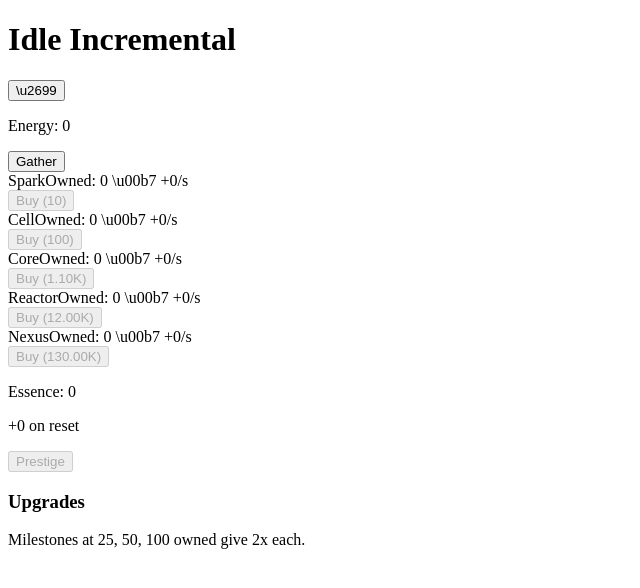
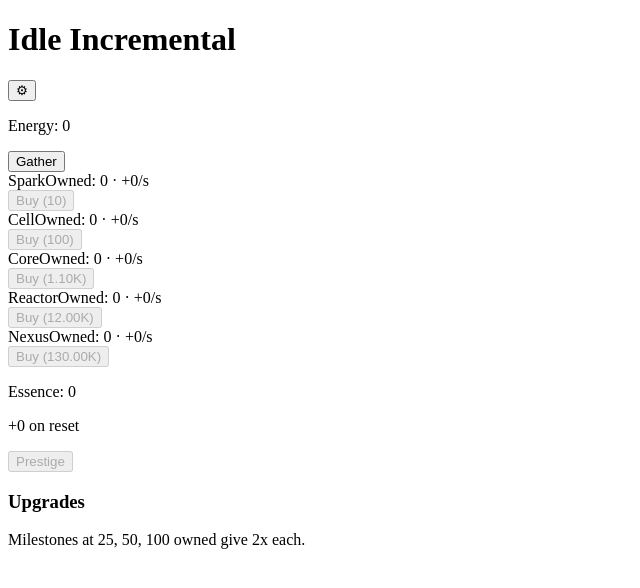
Before and after one commit to neil-cena/idle-clicker, a React (Vite) app: page / in a window 1280 px wide. Shown: the top 588 px of the page, without its empty margins (0-640 px from the left). Built offline with nearby package versions, Linux system fonts and the light colour scheme; the HTML template or start-up script is replaced by a standard one.

Commit message:
fix particle trigger on consecutive prestiges

```diff
--- a/src/App.tsx
+++ b/src/App.tsx
@@ -31,7 +31,7 @@ function App() {
           onClick={() => setSettingsOpen(true)}
           aria-label="Settings"
         >
-          \u2699
+          ⚙
         </button>
       </header>
       <OfflineModal />
--- a/src/components/GeneratorRow.tsx
+++ b/src/components/GeneratorRow.tsx
@@ -18,7 +18,7 @@ export function GeneratorRow({ def, owned, energy, onBuy }: GeneratorRowProps) {
     <div className="generator-row">
       <div className="generator-info">
         <span className="generator-name">{def.name}</span>
-        <span className="generator-stats">Owned: {owned} \u00b7 +{formatNumber(production)}/s</span>
+        <span className="generator-stats">Owned: {owned} · +{formatNumber(production)}/s</span>
       </div>
       <button
         type="button"
--- a/src/components/ParticleEffect.tsx
+++ b/src/components/ParticleEffect.tsx
@@ -11,8 +11,8 @@ export function ParticleEffect({ trigger }: ParticleEffectProps) {
     if (trigger <= 0) return
     const newParticles = Array.from({ length: 12 }, (_, i) => ({
       id: Date.now() + i,
-      x: (Math.random() - 0.5) * 100,
-      y: (Math.random() - 0.5) * 100,
+      x: (Math.random() - 0.5) * 120,
+      y: (Math.random() - 0.5) * 120,
     }))
     setParticles(newParticles)
     const t = setTimeout(() => setParticles([]), 600)
--- a/src/components/ResourceDisplay.tsx
+++ b/src/components/ResourceDisplay.tsx
@@ -17,18 +17,17 @@ export function ResourceDisplay({ value, className }: ResourceDisplayProps) {
   useEffect(() => {
     let raf = 0
     function tick() {
-      const target = targetRef.current
       setDisplay((d) => {
+        const target = targetRef.current
         const diff = target - d
-        if (Math.abs(diff) < 1) return target
-        const next = d + diff * 0.15
-        raf = requestAnimationFrame(tick)
-        return next
+        if (Math.abs(diff) < 0.01) return target
+        return d + diff * 0.15
       })
+      raf = requestAnimationFrame(tick)
     }
     raf = requestAnimationFrame(tick)
     return () => cancelAnimationFrame(raf)
-  }, [value])
+  }, [])
 
   return <span className={className}>{formatNumber(Math.floor(display))}</span>
 }
--- a/src/engine/gameState.ts
+++ b/src/engine/gameState.ts
@@ -7,6 +7,20 @@ import { simulateOfflineProgress } from './offline'
 const SAVE_INTERVAL_MS = 5000
 
 const initialCounts = () => Object.fromEntries(GENERATORS.map((g) => [g.id, 0]))
+
+function safeNumber(value: unknown, fallback = 0): number {
+  return typeof value === 'number' && Number.isFinite(value) ? value : fallback
+}
+
+function safeCounts(raw: unknown): Record<string, number> {
+  const counts = initialCounts()
+  if (!raw || typeof raw !== 'object') return counts
+  for (const g of GENERATORS) {
+    const owned = safeNumber((raw as Record<string, unknown>)[g.id], 0)
+    counts[g.id] = Math.max(0, Math.floor(owned))
+  }
+  return counts
+}
 
 interface GameState {
   energy: number
@@ -33,73 +47,98 @@ export const useGameStore = create<GameState>()((set, get) => ({
 
       tick(now: number) {
         const state = get()
-        const dt = (now - state.lastTickTime) / 1000
+        const tickNow = safeNumber(now, Date.now())
+        const dt = (tickNow - safeNumber(state.lastTickTime, tickNow)) / 1000
         if (dt <= 0) return
         let rate = 0
         GENERATORS.forEach((g) => {
-          const owned = state.counts[g.id] ?? 0
+          const owned = safeNumber(state.counts[g.id], 0)
           rate += (owned * g.productionPerUnit) * getMilestoneMultiplier(owned)
         })
-        const mult = productionMultiplierFromEssence(state.essence)
-        const gained = rate * dt * mult
+        const mult = productionMultiplierFromEssence(safeNumber(state.essence, 0))
+        const gained = safeNumber(rate * dt * mult, 0)
         set({
-          energy: state.energy + gained,
-          lifetimeEarnings: state.lifetimeEarnings + gained,
-          lastTickTime: now,
+          energy: safeNumber(state.energy, 0) + gained,
+          lifetimeEarnings: safeNumber(state.lifetimeEarnings, 0) + gained,
+          lastTickTime: tickNow,
         })
       },
 
       click() {
-        const mult = productionMultiplierFromEssence(get().essence)
-        set((s) => ({ energy: s.energy + 1 * mult, lifetimeEarnings: s.lifetimeEarnings + 1 * mult }))
+        const mult = productionMultiplierFromEssence(safeNumber(get().essence, 0))
+        set((s) => ({
+          energy: safeNumber(s.energy, 0) + 1 * mult,
+          lifetimeEarnings: safeNumber(s.lifetimeEarnings, 0) + 1 * mult,
+        }))
       },
 
       buy(id: string) {
         const def = GENERATORS.find((g) => g.id === id)
         if (!def) return
         const state = get()
-        const owned = state.counts[id] ?? 0
+        const owned = safeNumber(state.counts[id], 0)
         const cost = getCost(def, owned)
-        if (state.energy < cost) return
+        if (safeNumber(state.energy, 0) < cost) return
         set((s) => ({
-          energy: s.energy - cost,
-          counts: { ...s.counts, [id]: (s.counts[id] ?? 0) + 1 },
+          energy: safeNumber(s.energy, 0) - cost,
+          counts: { ...s.counts, [id]: safeNumber(s.counts[id], 0) + 1 },
         }))
       },
 
       prestige() {
         const state = get()
-        const newEssence = essenceFromLifetimeEarnings(state.lifetimeEarnings)
-        if (newEssence <= state.essence) return
+        const lifetime = safeNumber(state.lifetimeEarnings, 0)
+        const currentEssence = safeNumber(state.essence, 0)
+        const newEssence = essenceFromLifetimeEarnings(lifetime)
+        if (newEssence <= currentEssence) return
         set({
           energy: 0,
           counts: initialCounts(),
-          essence: state.essence + newEssence,
+          essence: currentEssence + newEssence,
           lifetimeEarnings: 0,
           lastSaveTime: Date.now(),
         })
       },
 
       loadGame() {
-        const data = load()
+        const data = load() as Partial<{
+          energy: unknown
+          counts: unknown
+          essence: unknown
+          lifetimeEarnings: unknown
+          lastSaveTime: unknown
+        }> | null
         if (!data) return
         set({
-          energy: data.energy,
-          counts: data.counts,
-          essence: data.essence,
-          lifetimeEarnings: data.lifetimeEarnings,
-          lastSaveTime: data.lastSaveTime,
+          energy: safeNumber(data.energy, 0),
+          counts: safeCounts(data.counts),
+          essence: safeNumber(data.essence, 0),
+          lifetimeEarnings: safeNumber(data.lifetimeEarnings, 0),
+          lastSaveTime: safeNumber(data.lastSaveTime, Date.now()),
           lastTickTime: Date.now(),
         })
       },
 
       applyOffline() {
-        const data = load()
+        const data = load() as Partial<{
+          energy: unknown
+          counts: unknown
+          essence: unknown
+          lifetimeEarnings: unknown
+          lastSaveTime: unknown
+        }> | null
         if (!data) return
-        const { energy, lifetimeEarnings } = simulateOfflineProgress(data, Date.now())
+        const sanitized = {
+          energy: safeNumber(data.energy, 0),
+          counts: safeCounts(data.counts),
+          essence: safeNumber(data.essence, 0),
+          lifetimeEarnings: safeNumber(data.lifetimeEarnings, 0),
+          lastSaveTime: safeNumber(data.lastSaveTime, Date.now()),
+        }
+        const { energy, lifetimeEarnings } = simulateOfflineProgress(sanitized, Date.now())
         set({
-          energy,
-          lifetimeEarnings,
+          energy: safeNumber(energy, sanitized.energy),
+          lifetimeEarnings: safeNumber(lifetimeEarnings, sanitized.lifetimeEarnings),
           lastSaveTime: Date.now(),
           lastTickTime: Date.now(),
         })
--- a/src/hooks/useGameLoop.ts
+++ b/src/hooks/useGameLoop.ts
@@ -7,8 +7,8 @@ export function useGameLoop() {
 
   useEffect(() => {
     startGameLoop()
-    function loop(now: number) {
-      tick(now)
+    function loop() {
+      tick(Date.now())
       raf.current = requestAnimationFrame(loop)
     }
     raf.current = requestAnimationFrame(loop)
```
Also changed, not shown: 2 other files (tests, documents, lock files or other folders).
